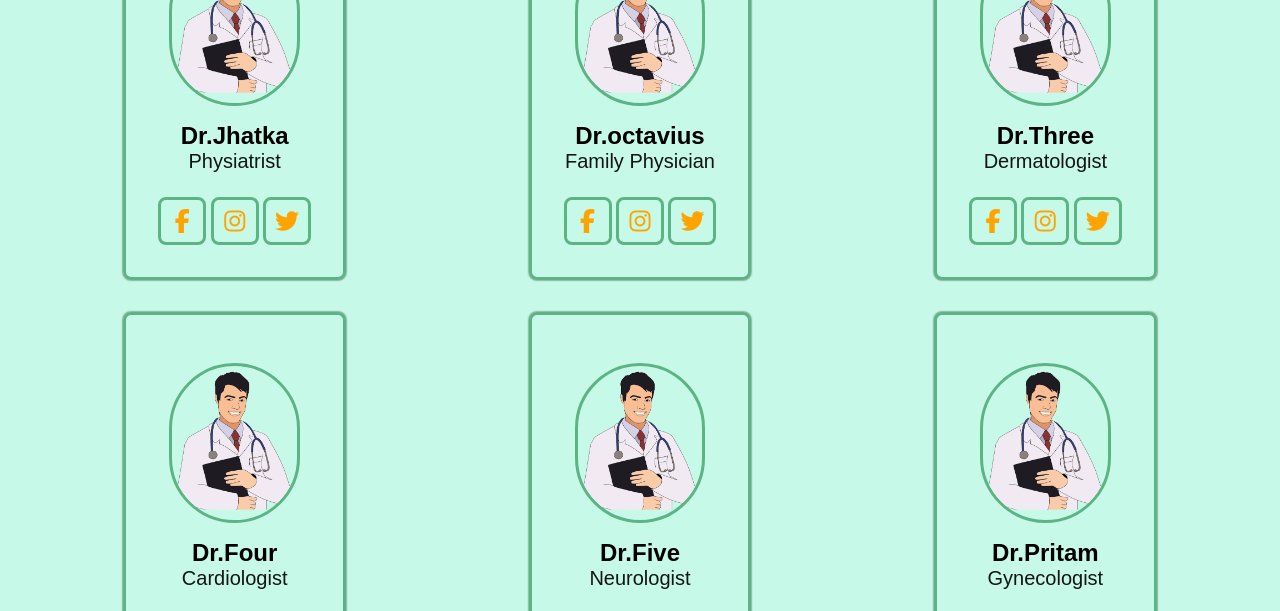
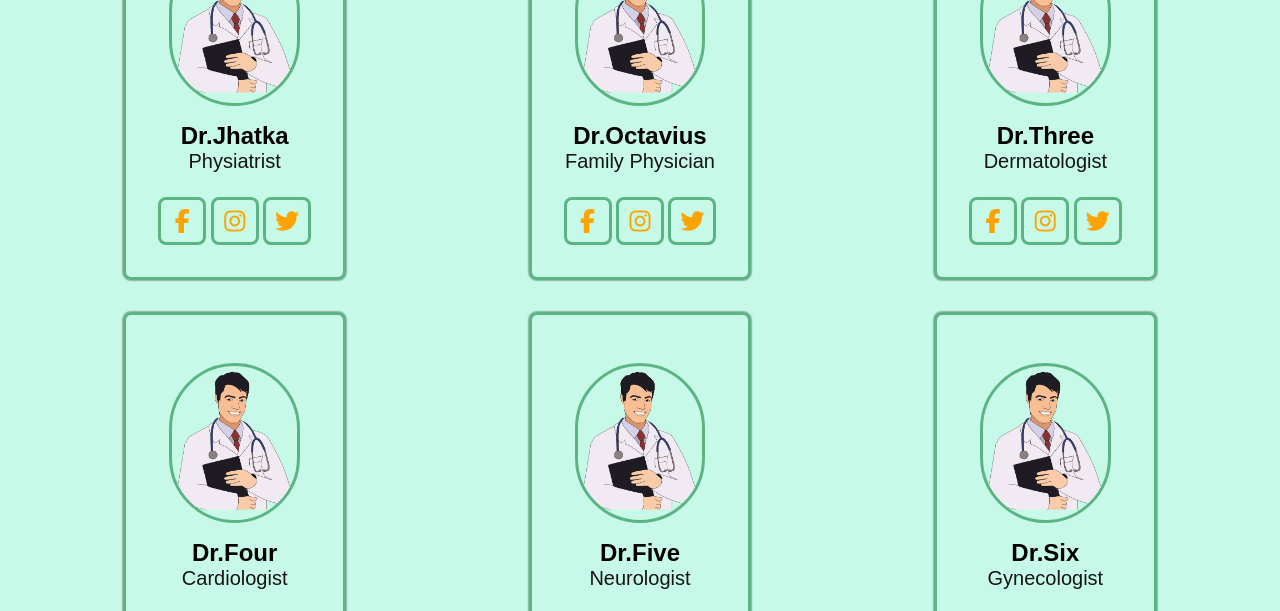
Before and after one commit to Shrabya35/medi-cure, a plain HTML site: page index.html in a window 1280 px wide. Shown: the part 1660-2271 px from the top of the page. Drawn offline with Linux system fonts and the light colour scheme.

Commit message:
Update index.html

```diff
--- a/index.html
+++ b/index.html
@@ -121,7 +121,7 @@
                     </div>
                     <div class="doctor-box">
                         <img src="img/doc1.png" class="doctor_img" alt="">
-                        <h3>Dr.octavius</h3>
+                        <h3>Dr.Octavius</h3>
                         <span>Family Physician</span>
                         <div class="doctor_social">
                             <a href="#" target="_blank" class="fab fa-facebook-f"></a>
@@ -161,7 +161,7 @@
                     </div>
                     <div class="doctor-box">
                         <img src="img/doc1.png" class="doctor_img" alt="">
-                        <h3>Dr.Pritam</h3>
+                        <h3>Dr.Six</h3>
                         <span>Gynecologist</span>
                         <div class="doctor_social">
                             <a href="#" target="_blank" class="fab fa-facebook-f"></a>
```
